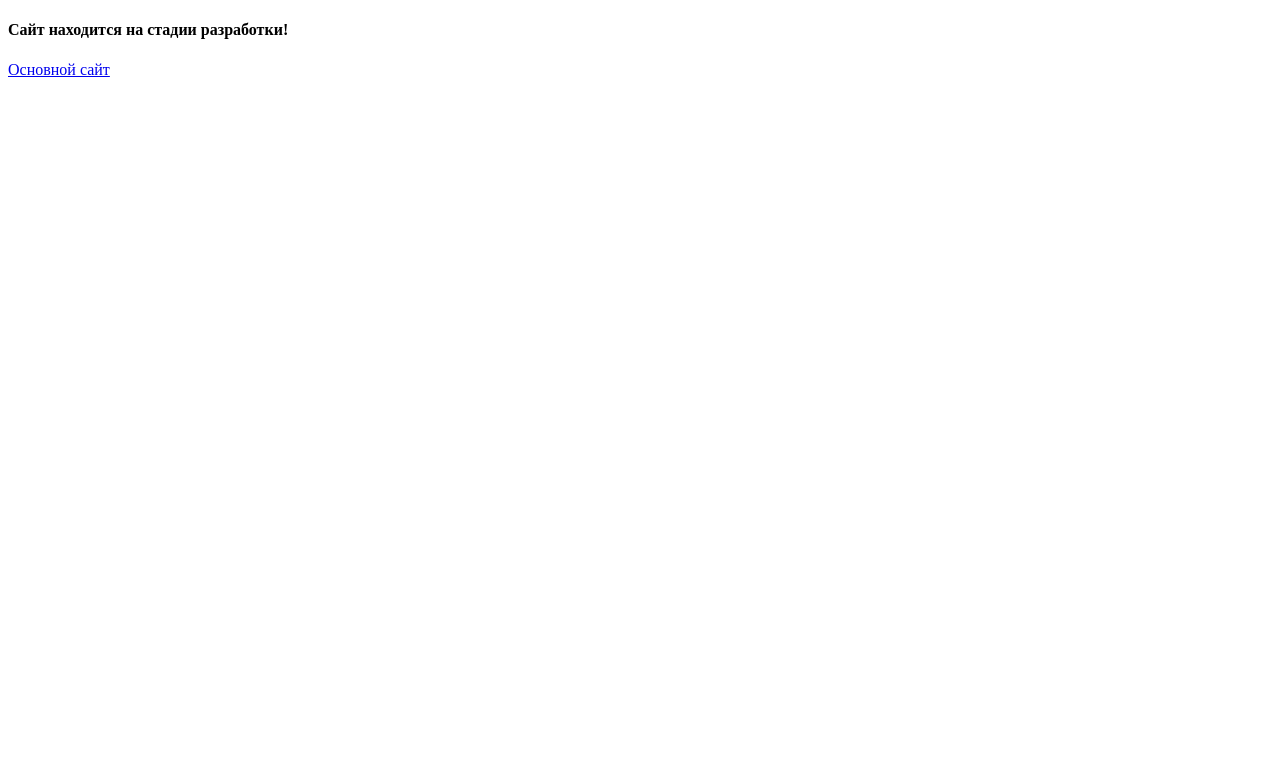
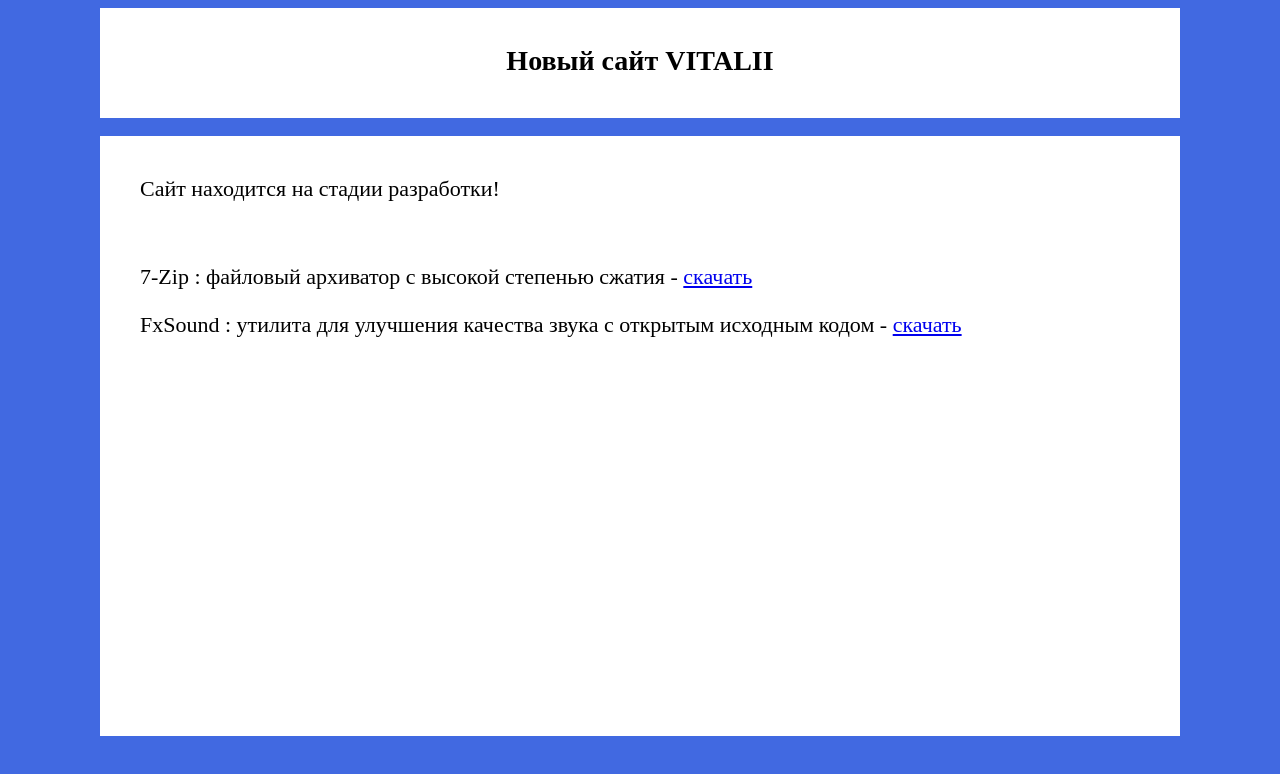
Before and after one commit to Name2353/vitalii, a plain HTML site: page index.html in a window 1280 px wide. Drawn offline with Linux system fonts and the light colour scheme.

Commit message:
Add files via upload

```diff
--- a/index.html
+++ b/index.html
@@ -1,11 +1,22 @@
 <!doctype html>
-<html>
+<html lang="ru">
 <head>
-<meta charset="utf-8">
-<title>Главная страница</title>
+	<meta charset="utf-8">
+	<title>Сайт VITALII</title>
+	<link rel="icon" href="ico.ico">
 </head>
-<body>
-<h4>Сайт находится на стадии разработки!</h4>
-<a href="https://sites.google.com/view/vitalii-programs/main">Основной сайт</a>
+<body style="background-color:#4169E1">
+	<div style="background-color:#FFFFFF;width:1080px;height:110px;margin: 0 auto">
+		<br>
+		<h1 align="center" style="font-size:28px">Новый сайт VITALII</h1>
+	</div>
+	<br>
+	<div style="background-color:#FFFFFF;width:1080px;height:600px;margin: 0 auto">
+		<br>
+		<p style="text-indent: 40px;font-size:22px">Сайт находится на стадии разработки!</p>
+		<br>
+		<p style="text-indent: 40px;font-size:22px">7-Zip : файловый архиватор с высокой степенью сжатия - <a href="https://www.7-zip.org/">скачать</a></p>
+		<p style="text-indent: 40px;font-size:22px">FxSound : утилита для улучшения качества звука с открытым исходным кодом - <a href="https://www.fxsound.com/">скачать</a></p>
+	</div>
 </body>
 </html>
```
Also changed, not shown: ico.ico (added).
